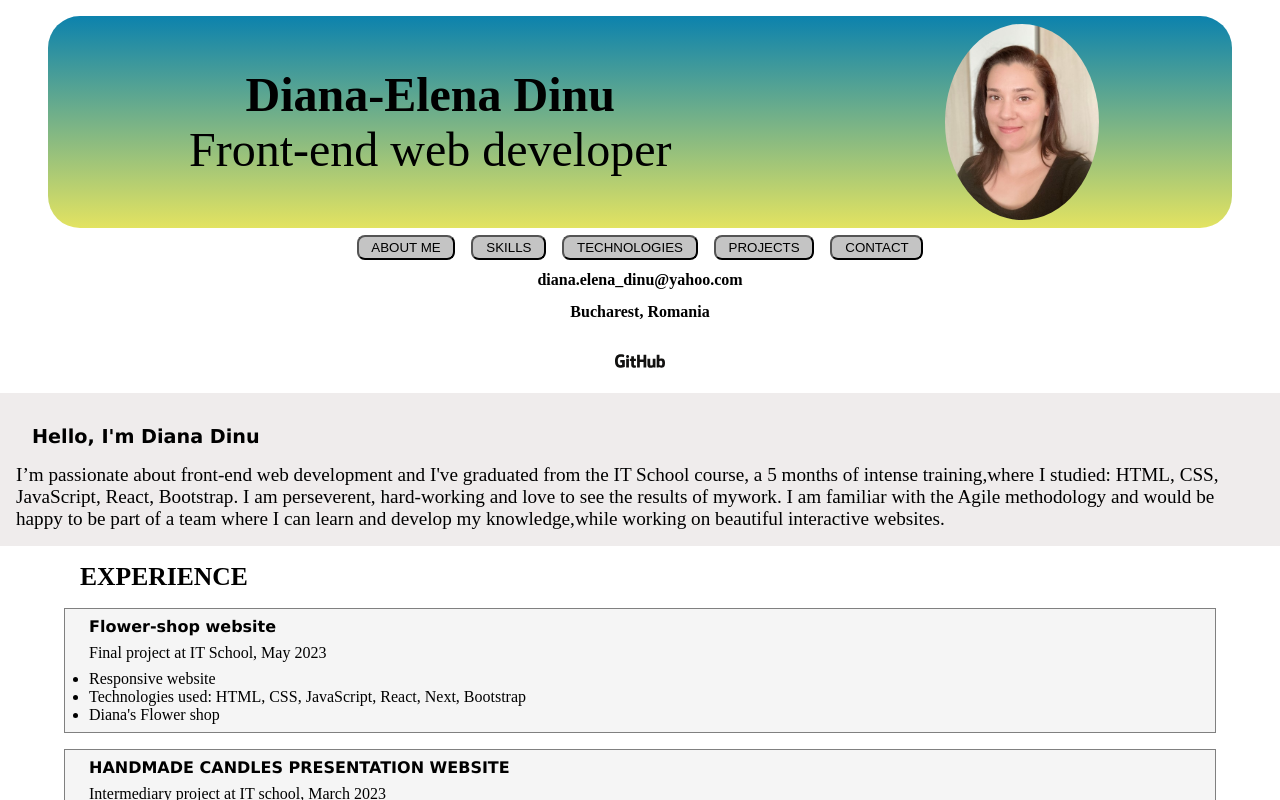
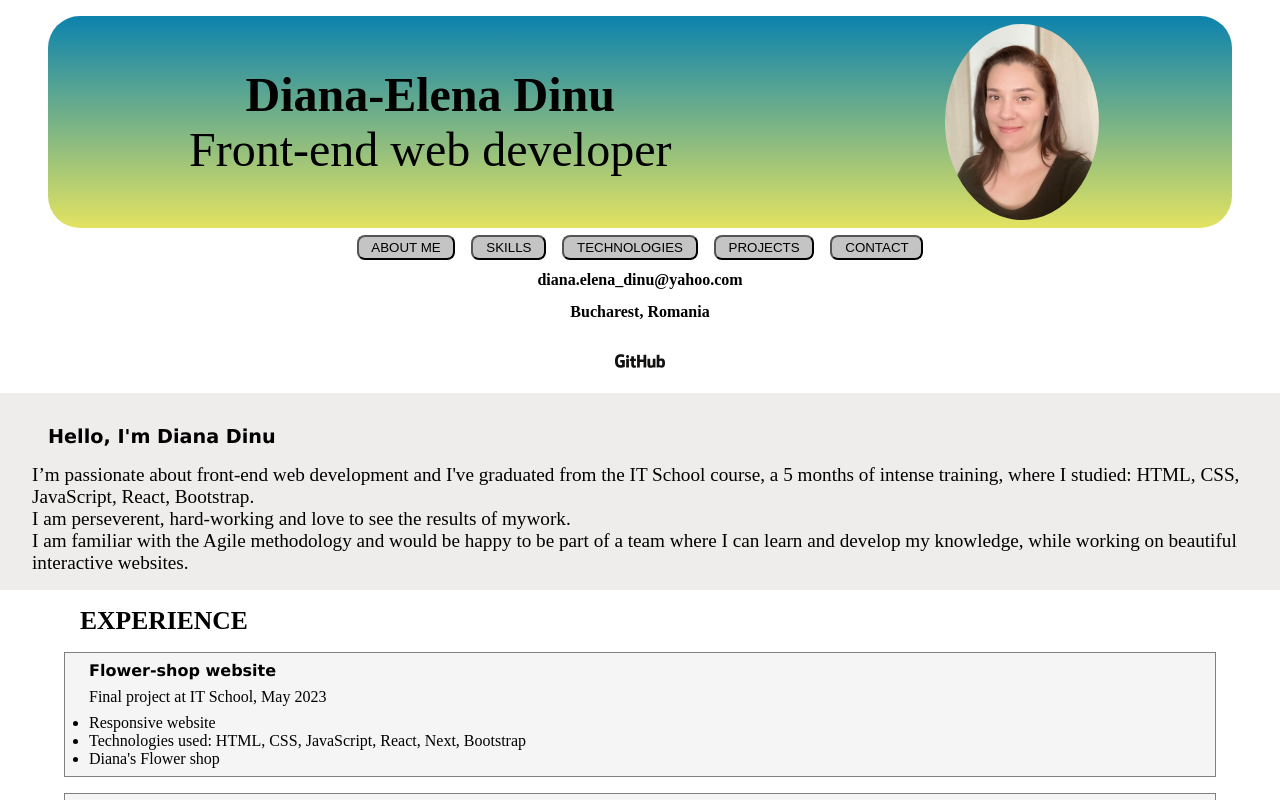
Before and after one commit to Diana-Elen/portofolio, a Next.js app in the folder my-portofolio/: page / in a window 1280 px wide. Built offline with nearby package versions, Linux system fonts and the light colour scheme.

Commit message:
update html

```diff
--- a/my-portofolio/components/About.js
+++ b/my-portofolio/components/About.js
@@ -8,14 +8,16 @@ export default function About() {
             <p className={styles.hello}>Hello, I'm Diana Dinu
             </p>
             <p>I’m passionate about front-end web development and I've graduated from the IT School course,
-                a 5 months of intense training,where I studied: HTML, CSS, JavaScript, React, Bootstrap.
+                a 5 months of intense training, where I studied: HTML, CSS, JavaScript, React, Bootstrap.
+            </p>
+            <p>
                 I am perseverent, hard-working and love to see the results of mywork.
+            </p>
+            <p>
                 I am familiar with the Agile methodology and would be happy to be part of a team where I can learn
-                and develop my knowledge,while working on beautiful interactive websites.
+                and develop my knowledge, while working on beautiful interactive websites.
             </p>
         </div>
     </div>
-
-
     </>
 }
--- a/my-portofolio/style/About.module.css
+++ b/my-portofolio/style/About.module.css
@@ -19,4 +19,5 @@
 }
 .description p {
     font-size: 1.2rem;
+    margin-inline: 1rem;
 }
--- a/my-portofolio/style/JobTitle.module.css
+++ b/my-portofolio/style/JobTitle.module.css
@@ -11,6 +11,7 @@
     background-image: linear-gradient(rgb(12, 130, 173), rgb(227, 227, 97));
     border-radius: 2rem;
     margin-inline: 0.5rem;
+    height: auto;
 }
 .name_title {
     display: flex;
```
